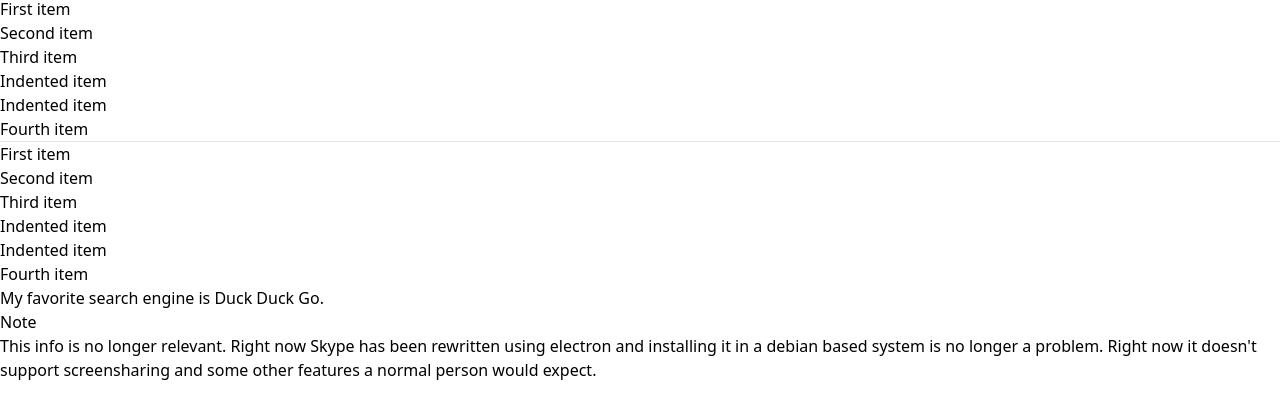
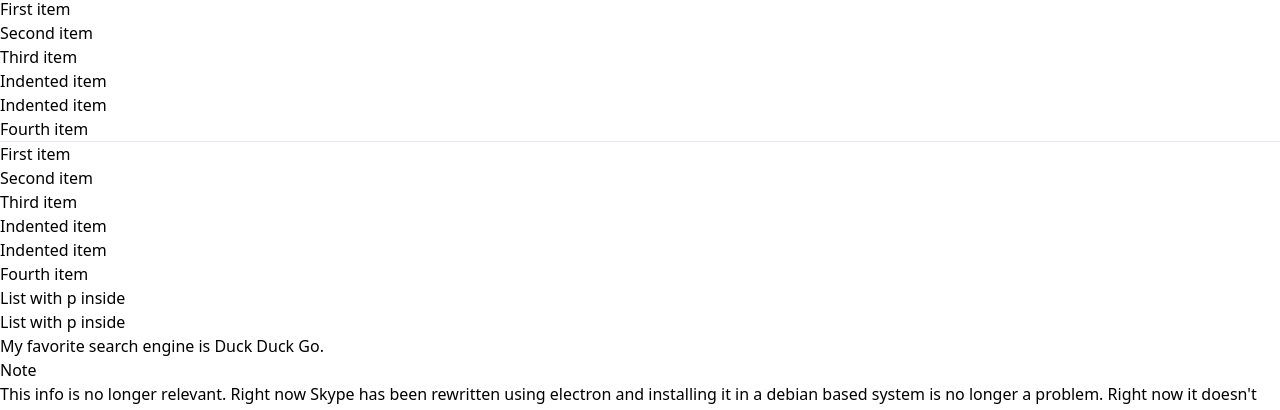
Before and after one commit to woile/willy-theme, a website built with Parcel: page src/page.html in a window 1280 px wide. Shown: the part 964-1374 px from the top of the page. Built offline with nearby package versions, Linux system fonts and the light colour scheme.

Commit message:
fix: display of p inside li

```diff
--- a/src/article.css
+++ b/src/article.css
@@ -75,6 +75,11 @@ article ul li {
   @apply ml-8 mt-4 list-disc list-inside;
 }
 
+article ul li p {
+  @apply inline;
+}
+
+
 article hr {
   @apply mt-4;
 }
--- a/src/page.html
+++ b/src/page.html
@@ -135,6 +135,12 @@
               </li>
               <li>Fourth item</li>
             </ul>
+
+            <ul>
+              <li><p>List with p inside</p></li>
+              <li><p>List with p inside</p></li>
+            </ul>
+
             <p>
               My favorite search engine is
               <a href="https://duckduckgo.com">Duck Duck Go</a>.
```
